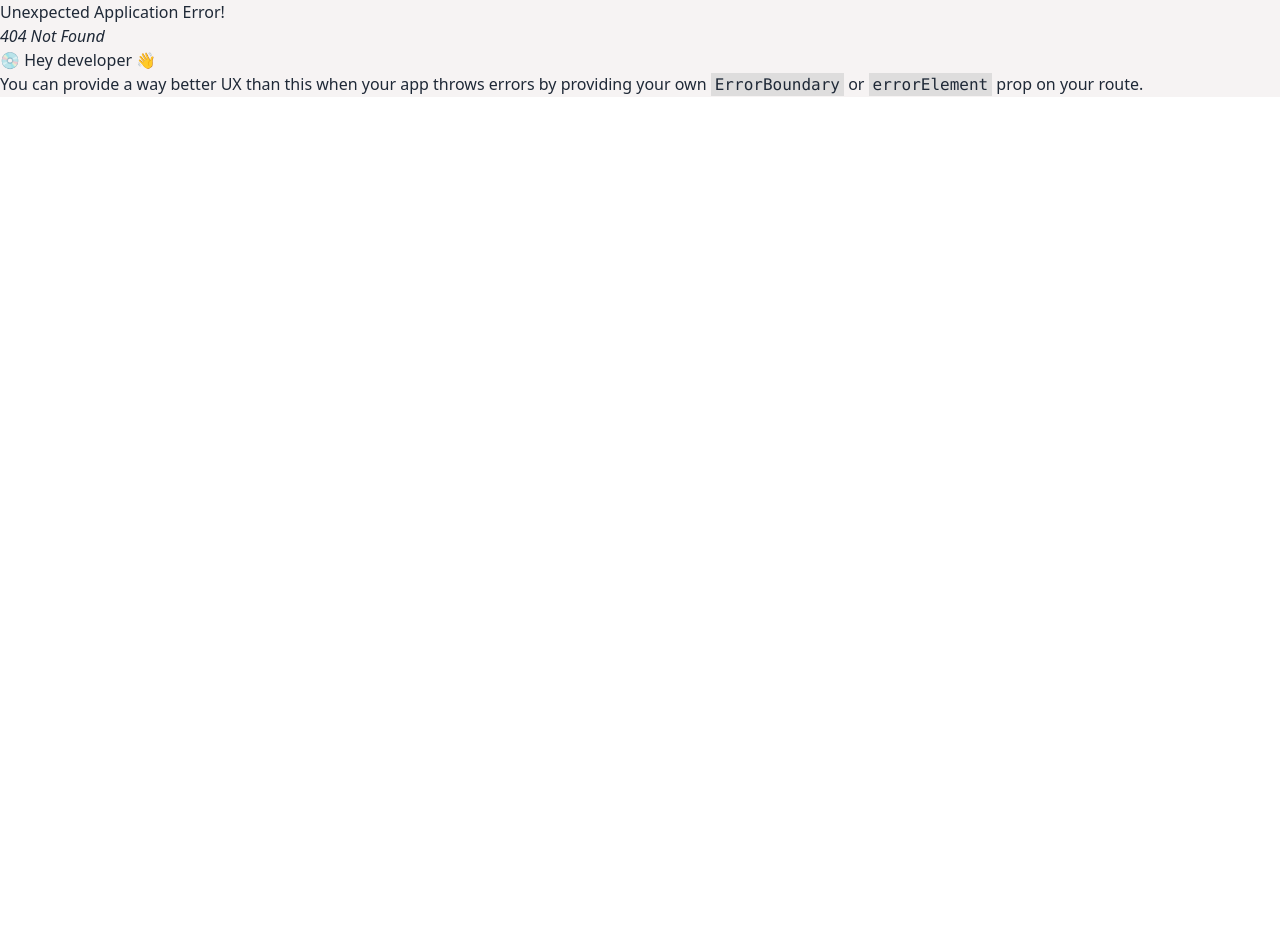
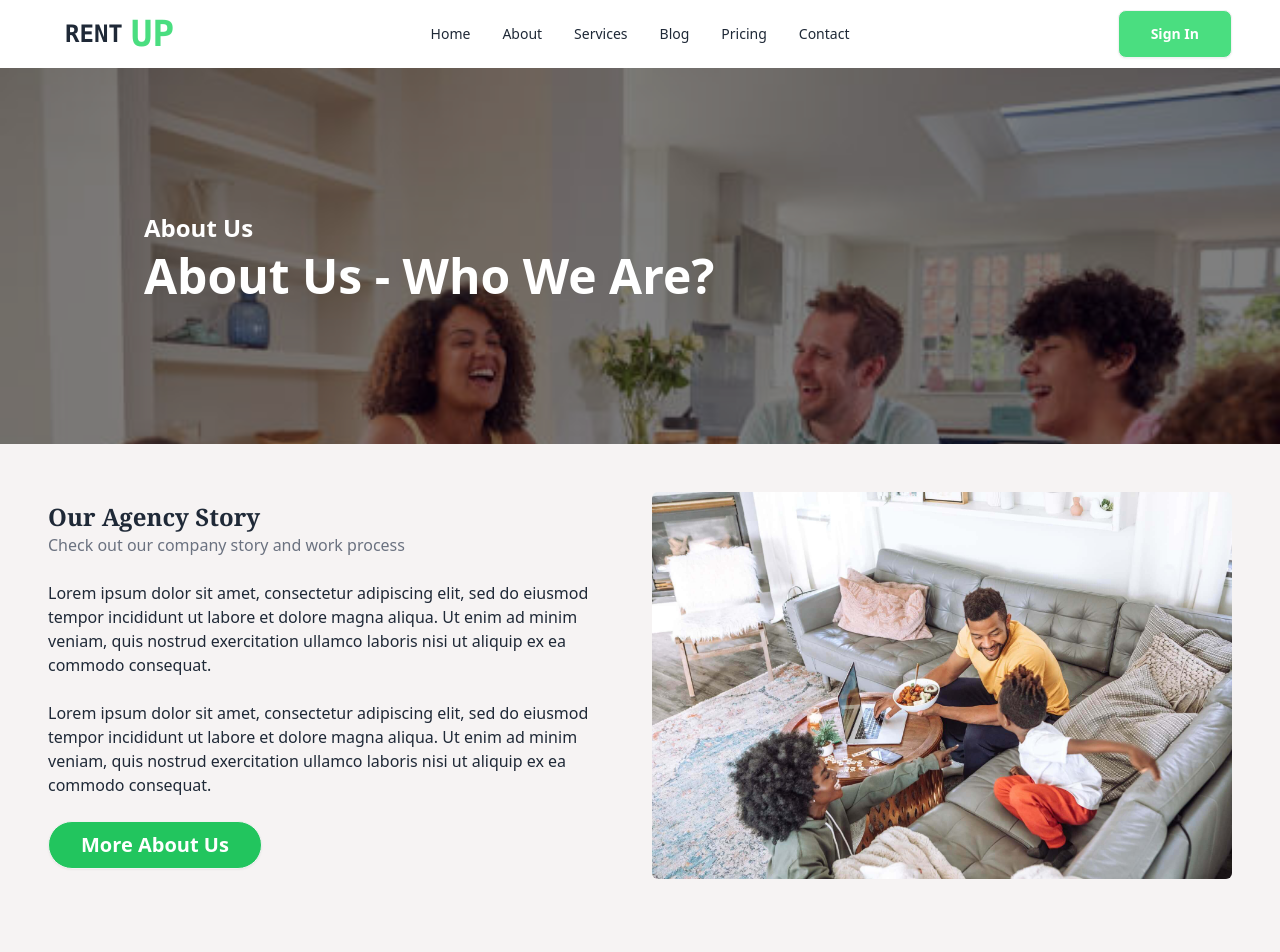
Before and after one commit to MdFuadAmir/rent-home-bd, a React (Vite) app: page /about in a window 1280 px wide. Before the commit this address had no page. Shown: the top 952 px of the page. Before the commit the page ends 800 px from the top, so only its background shows below. Built offline with nearby package versions, Linux system fonts and the light colour scheme.

Commit message:
added About section

```diff
--- /dev/null
+++ b/src/Pages/About/About.jsx
@@ -0,0 +1,28 @@
+import background from"../../assets/background.jpg"
+import about from"../../assets/about.jpg"
+const About = () => {
+    return (
+        <div>
+            <div style={{backgroundImage:`url(${background})`, backgroundRepeat:"no-repeat", backgroundSize:"cover"}}>
+                <div className="bg-black bg-opacity-50 px-4 md:px-36 py-36">
+                <p className="font-bold text-2xl text-white font-sans">About Us</p>
+                <h1 className="mt-2 font-bold font-sans text-2xl md:text-5xl text-white">About Us - Who We Are?</h1>
+                </div>
+            </div>
+            <div className="mt-12 flex flex-col-reverse  md:flex-row justify-between items-center gap-6 px-4 md:px-12">
+                <div className="w-full md:w-1/2">
+                <h1 className=" text-2xl font-bold font-serif">Our Agency Story</h1>
+                <p className="text-gray-500">Check out our company story and work process</p>
+                <p className="my-6">Lorem ipsum dolor sit amet, consectetur adipiscing elit, sed do eiusmod tempor incididunt ut labore et dolore magna aliqua. Ut enim ad minim veniam, quis nostrud exercitation ullamco laboris nisi ut aliquip ex ea commodo consequat.</p>
+                <p className="my-6">Lorem ipsum dolor sit amet, consectetur adipiscing elit, sed do eiusmod tempor incididunt ut labore et dolore magna aliqua. Ut enim ad minim veniam, quis nostrud exercitation ullamco laboris nisi ut aliquip ex ea commodo consequat.</p>
+                <button className="btn bg-green-500 rounded-full text-xl font-bold text-white px-8 hover:bg-green-400">More About Us</button>
+                </div>
+                <div className="w-full md:w-1/2">
+                    <img src={about} alt="" className=" rounded-md hover:scale-105 duration-500"/>
+                </div>
+            </div>
+        </div>
+    );
+};
+
+export default About;
--- /dev/null
+++ b/src/Pages/Services/Services.jsx
@@ -0,0 +1,17 @@
+import background from"../../assets/background.jpg"
+
+const Services = () => {
+    return (
+        <div>
+            <div style={{backgroundImage:`url(${background})`, backgroundRepeat:"no-repeat", backgroundSize:"cover"}}>
+                <div className="bg-black bg-opacity-50 px-4 md:px-36 py-36">
+                <p className="font-bold text-2xl text-white font-sans">Services</p>
+                <h1 className="mt-2 font-bold font-sans text-2xl md:text-5xl text-white">Services -All Services</h1>
+                </div>
+            </div>
+
+        </div>
+    );
+};
+
+export default Services;
```
Also changed, not shown: src/Router/Router.jsx (+12 -2 lines), src/assets/about.jpg (added), src/assets/background.jpg (added).
